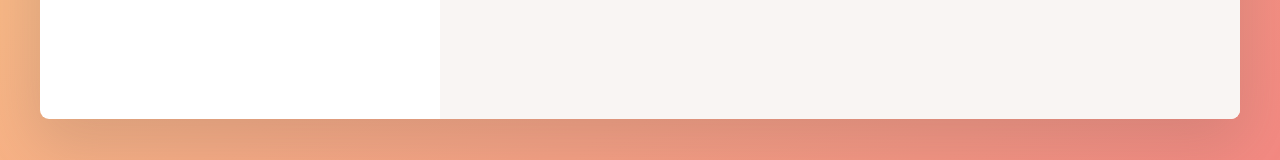
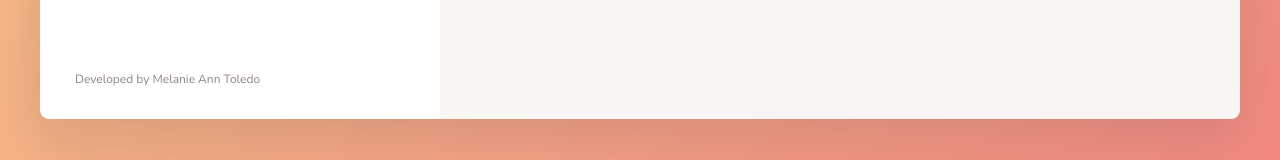
Before and after one commit to melanieanntoledo/Forkify-V2, a website built with Parcel: page index.html in a window 1280 px wide. Shown: the part 1102-1262 px from the top of the page. Built offline with nearby package versions, Linux system fonts and the light colour scheme.

Commit message:
298.Added developed by Melanie Ann

```diff
--- a/index.html
+++ b/index.html
@@ -121,7 +121,7 @@
           </button> -->
         </div>
 
-        <p class="copyright">
+        <p class="copyright"> Developed by Melanie Ann Toledo
          <!--
           &copy;
             Copyright by
```
Also changed, not shown: dist/index.html, 2 other files.
